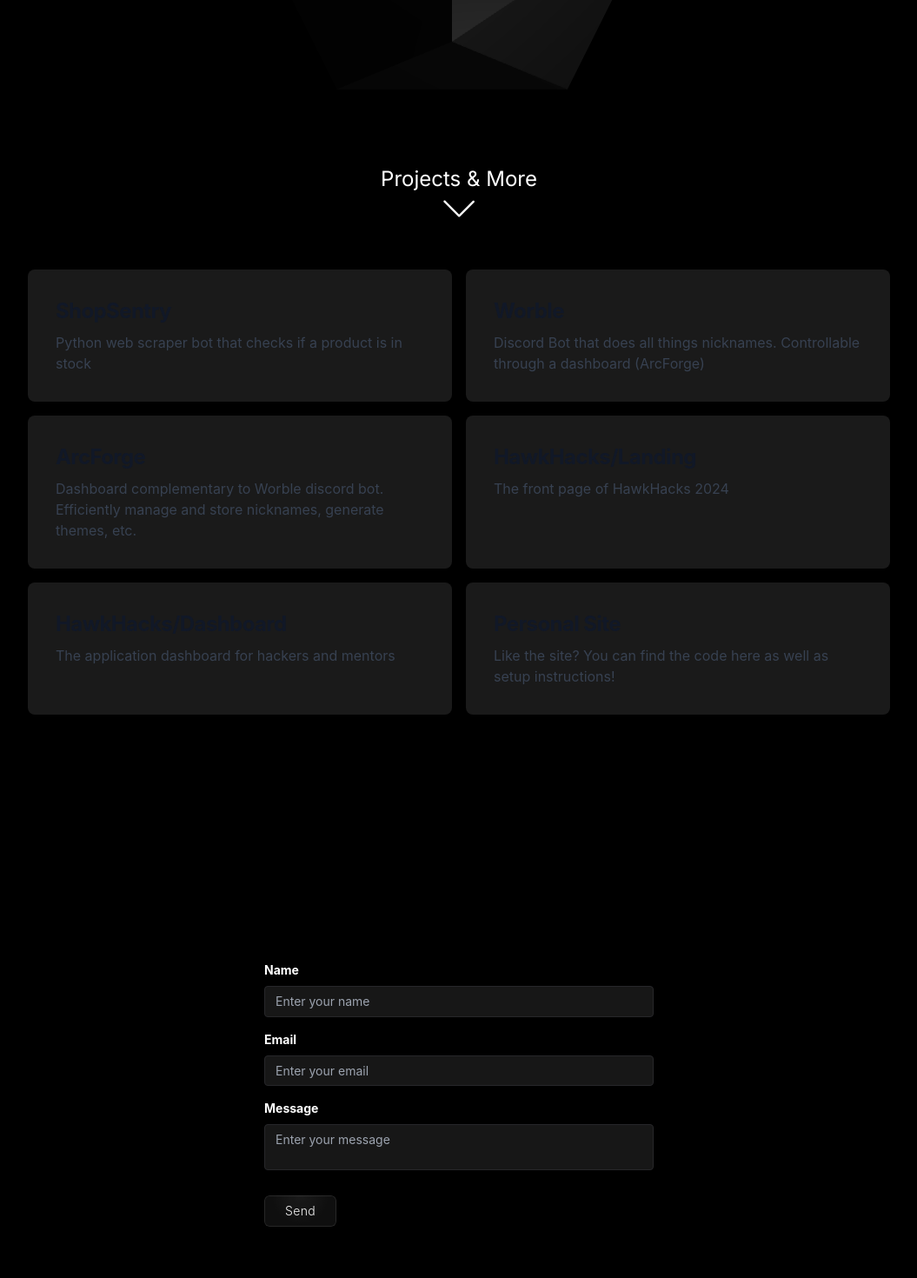
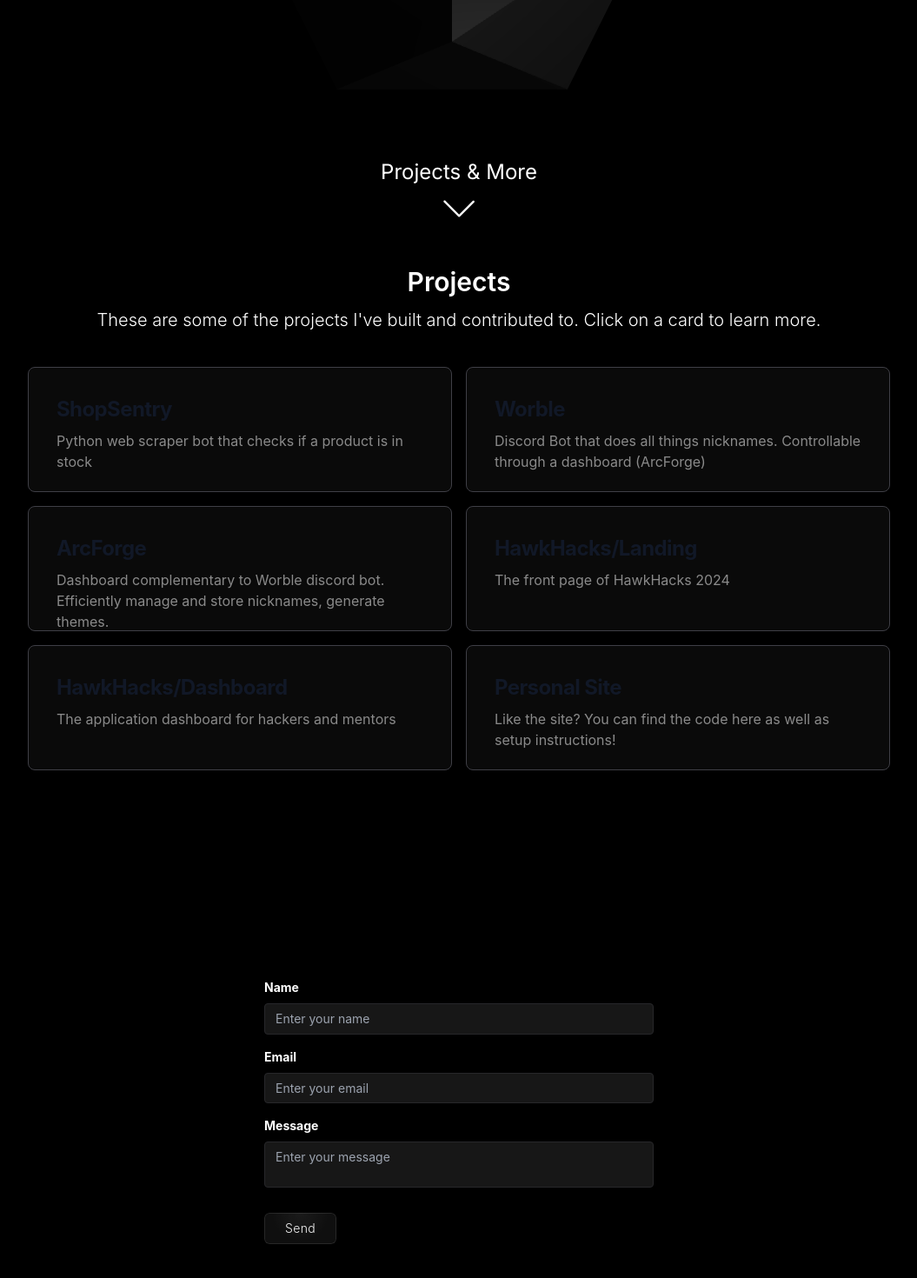
Before and after one commit to amgvu/Personal-Site, a Next.js app: page / in a window 1280 px wide. Shown: the part 530-2000 px from the top of the page at 87% size, without its empty margins (112-1167 px from the left). Built offline with nearby package versions, Linux system fonts and the light colour scheme; what prettier-plugin-tailwindcss, tailwindcss-animatecss would draw is missing.

Commit message:
Cards and spacing

```diff
--- a/components/ProjectCard.tsx
+++ b/components/ProjectCard.tsx
@@ -8,9 +8,9 @@ interface ProjectCardProps {
 
 const ProjectCard: React.FC<ProjectCardProps> = ({ title, description, link }) => {
   return (
-    <a href={link} target="_blank" rel="noopener noreferrer" className="block p-8 bg-white bg-opacity-10 backdrop-filter backdrop-blur-lg rounded-lg shadow-md hover:bg-opacity-20 transition duration-300">
+    <a href={link} target="_blank" rel="noopener noreferrer" className="block p-8 border border-zinc-700 max-h-36 bg-white bg-opacity-[.04] backdrop-filter backdrop-blur-lg rounded-lg shadow-md hover:bg-opacity-10 transition duration-300">
       <h5 className="mb-2 text-2xl font-bold tracking-tight text-gray-900 dark:text-white">{title}</h5>
-      <p className="font-normal text-gray-700 dark:text-gray-400">{description}</p>
+      <p className="font-normal text-[#8A8A8A]">{description}</p>
     </a>
   );
 };
--- a/pages/_app.tsx
+++ b/pages/_app.tsx
@@ -11,7 +11,7 @@ export default function App({ Component, pageProps }: AppProps) {
     useEffect(() => {
         const timer = setTimeout(() => {
             setLoading(false);
-        }, 2500);
+        }, 1500);
         return () => clearTimeout(timer);
     }, []);
 
--- a/pages/index.tsx
+++ b/pages/index.tsx
@@ -134,7 +134,7 @@ export default function Home() {
           <div className="my-3 text-white grid grid-cols-1 justify-center">
             {isProjectsVisible && (
               <h3
-                className={`font-sans text-center text-2xl transition-opacity duration-1000 animate__fadeIn
+                className={`font-sans text-center pb-2 text-2xl transition-opacity duration-1000 animate__fadeIn
                 animate__delay-4s animate__animated ${
                   isFadingOut ? 'opacity-0' : 'opacity-100'
                 }`}
@@ -152,10 +152,12 @@ export default function Home() {
           </div>
         </section>
         <div className="max-w-6xl animate__fadeIn animate__delay-1s animate__animated mx-auto px-4">
+        <h2 className="text-3xl py-3 mt-6 font-semibold text-center text-white">Projects</h2>
+        <p className="text-center text-xl text-white font-light space-y-1">These are some of the projects I've built and contributed to. Click on a card to learn more.</p>
         <section className="grid grid-cols-1 md:grid-cols-2 gap-4 py-10">
           <ProjectCard title="ShopSentry" description="Python web scraper bot that checks if a product is in stock" link="https://github.com/amgvu/ShopSentry" />
           <ProjectCard title="Worble" description="Discord Bot that does all things nicknames. Controllable through a dashboard (ArcForge)" link="https://github.com/amgvu/Worble" />
-          <ProjectCard title="ArcForge" description="Dashboard complementary to Worble discord bot. Efficiently manage and store nicknames, generate themes, etc." link="https://github.com/amgvu/ArcForge" />
+          <ProjectCard title="ArcForge" description="Dashboard complementary to Worble discord bot. Efficiently manage and store nicknames, generate themes." link="https://github.com/amgvu/ArcForge" />
           <ProjectCard title="HawkHacks/Landing" description="The front page of HawkHacks 2024" link="https://hawkhacks.ca/" />
           <ProjectCard title="HawkHacks/Dashboard" description="The application dashboard for hackers and mentors" link="https://portal.hawkhacks.ca/login?from=/" />
           <ProjectCard title="Personal Site" description="Like the site? You can find the code here as well as setup instructions!" link="https://github.com/amgvu/Personal-Site" />
@@ -167,9 +169,9 @@ export default function Home() {
             </p>
           </div>
         </section>
-        <section className="py-10">
+        <section>
           <div>
-            <h3 className="py-1 text-sm dark:text-white animate__fadeIn animate__delay-1s animate__animated">
+            <h3 className="text-sm dark:text-white animate__fadeIn animate__delay-1s animate__animated">
               <EmailForm />
             </h3>
           </div>
```
